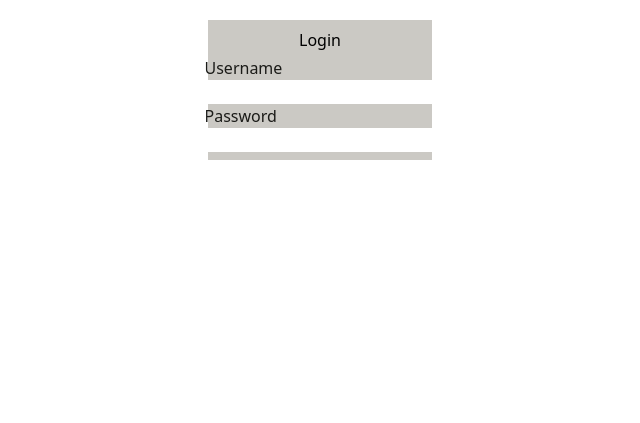
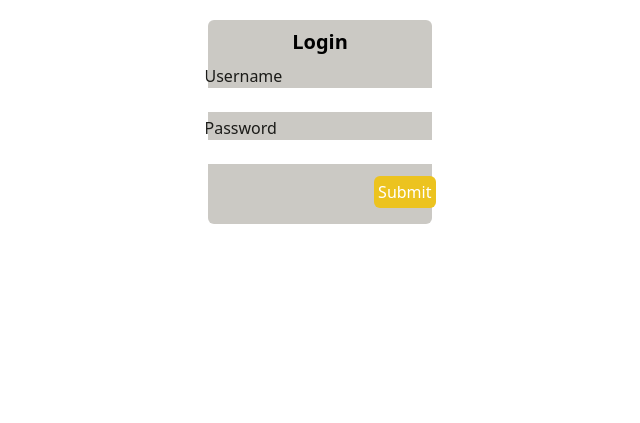
Before and after one commit to KrazyManJ/jolt, a Flask app: page /login in a window 1280 px wide. Shown: the part 64-487 px from the top of the page, without its empty margins (320-960 px from the left). Run offline with Flask 2, Linux system fonts and the light colour scheme; parts of the project's set-up code (start-up, migrations or seed data) failed here and were passed over; some libraries are stand-ins or nearby versions.

Commit message:
Modify styles for general form and styles for Login page.

```diff
--- a/templates/login_page.jinja
+++ b/templates/login_page.jinja
@@ -1,17 +1,17 @@
 {% extends '__page.jinja' %}
-{% from 'macros/form.jinja' import form_field %}
+{% from 'macros/form.jinja' import form_field, form_submit %}
 
 {% block title %}
     Login
 {% endblock %}
 {% block body %}
-
     <div class="flex flex-col place-items-center
-        bg-titan-200 p-2 gap-1 w-56 mx-auto">
-        <h1>Login</h1>
+        bg-titan-200 p-2 gap-1 w-56 mx-auto rounded-md">
+        <h1 class="text-xl  font-bold mb-1">Login</h1>
         <form method="post">
             {{ form_field(form.login) }}
             {{ form_field(form.password) }}
+            <div class="flex justify-end">{{ form_submit() }}</div>
         </form>
     </div>
 {% endblock %}
--- a/templates/macros/form.jinja
+++ b/templates/macros/form.jinja
@@ -1,5 +1,5 @@
 {% macro form_field(field, variant='block') %}
-    <div>
+    <div class="mb-1">
         <div class="text-titan-950">{{ field.label }}</div>
         {% if field.type == 'RadioField' %}
             {% for subfield in field %}
@@ -21,5 +21,6 @@
 {% endmacro %}
 
 {% macro form_submit(label="Submit") %}
-    <input type="submit" value="{{ label }}">
+    <input class="my-2 bg-primary p-1 rounded-md
+    text-white" type="submit" value="{{ label }}">
 {% endmacro %}
```
